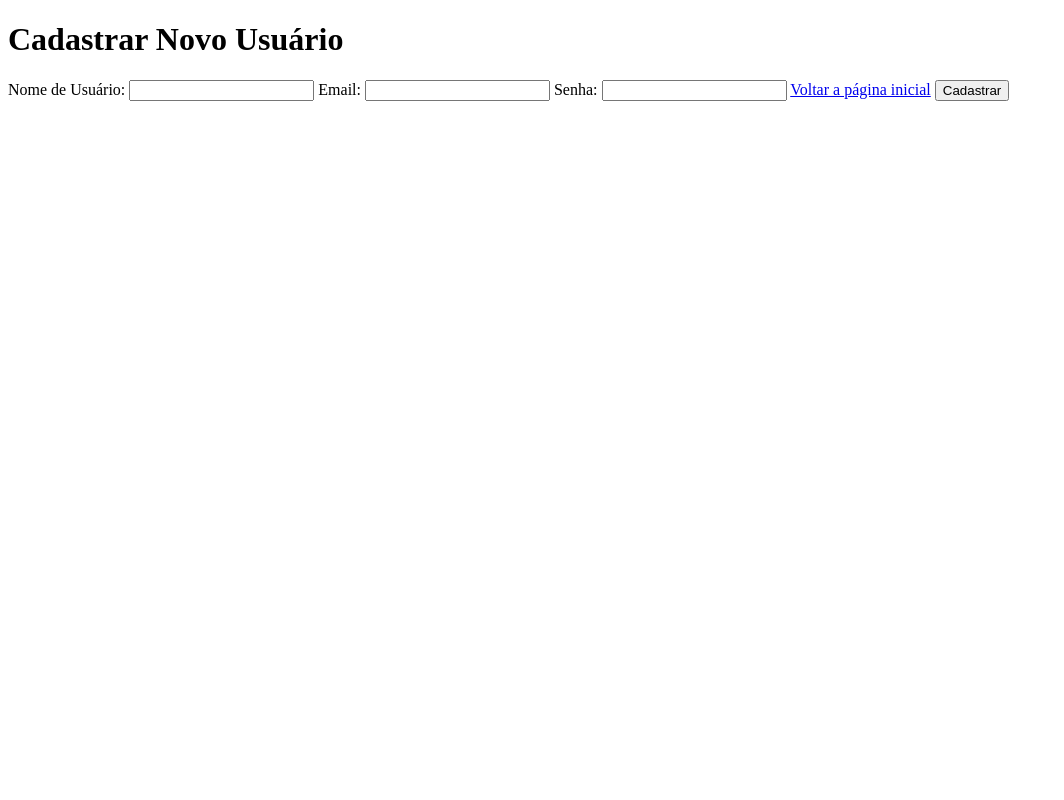
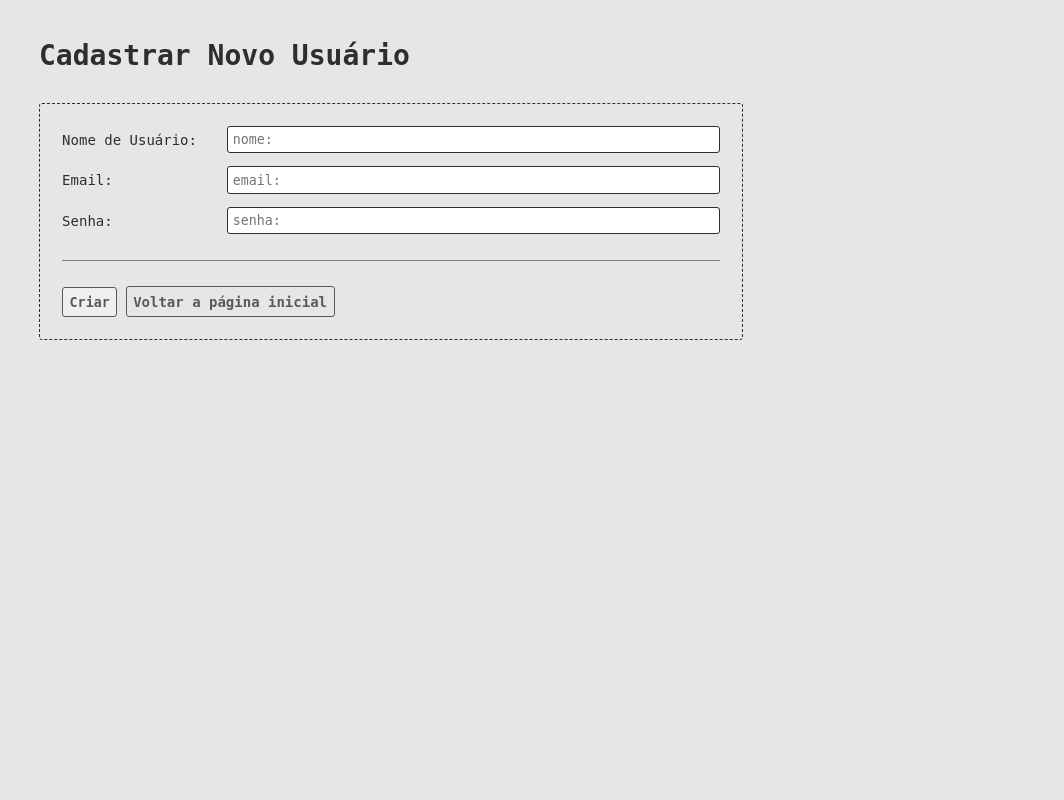
Before and after one commit to AntonyHaro/php-contacts-crud, a PHP site: page /create/create.html in a window 1280 px wide. Shown: the whole page, without its empty margins (0-1064 px from the left). Run offline with PHP 8.4, Linux system fonts and the light colour scheme.

Commit message:
estilização dos formulários e melhor tratamento dos arquivos de processamento

```diff
--- a/create/create.html
+++ b/create/create.html
@@ -3,21 +3,51 @@
     <head>
         <meta charset="UTF-8" />
         <title>Cadastrar Novo Usuário</title>
+        <link rel="stylesheet" href="../css/reset.css" />
+        <link rel="stylesheet" href="../css/theme.css" />
+        <link rel="stylesheet" href="../css/form.css" />
     </head>
     <body>
-        <h1>Cadastrar Novo Usuário</h1>
-        <form action="create.php" method="post">
-            <label for="username">Nome de Usuário:</label>
-            <input type="text" name="username" id="username" required />
+        <main>
+            <h1>Cadastrar Novo Usuário</h1>
+            <form action="create.php" method="post">
+                <div class="input-container">
+                    <label for="username"
+                        >Nome de Usuário:
+                        <input
+                            type="text"
+                            name="username"
+                            id="username"
+                            placeholder="nome:"
+                            required
+                    /></label>
 
-            <label for="email">Email:</label>
-            <input type="email" name="email" id="email" required />
+                    <label for="email"
+                        >Email:
+                        <input
+                            type="email"
+                            name="email"
+                            id="email"
+                            placeholder="email:"
+                            required
+                    /></label>
 
-            <label for="password">Senha:</label>
-            <input type="password" name="password" id="password" required />
-
-            <a href="../index.php">Voltar a página inicial</a>
-            <input type="submit" value="Cadastrar" />
-        </form>
+                    <label for="password"
+                        >Senha:
+                        <input
+                            type="password"
+                            name="password"
+                            id="password"
+                            placeholder="senha:"
+                            required
+                    /></label>
+                </div>
+                <hr />
+                <div class="button-container">
+                    <button type="submit">Criar</button>
+                    <a href="../index.php">Voltar a página inicial</a>
+                </div>
+            </form>
+        </main>
     </body>
 </html>
--- /dev/null
+++ b/css/form.css
@@ -0,0 +1,27 @@
+form {
+  width: 55vw;
+  border: 1px dashed var(--text-color);
+  padding: 1.7rem;
+  border-radius: var(--border-radius);
+  display: grid;
+  gap: 2rem;
+}
+
+.input-container {
+  display: grid;
+  gap: 1rem;
+}
+
+label {
+  display: flex;
+  justify-content: space-between;
+  align-items: center;
+}
+
+input {
+  width: 75%;
+  padding: 0.4rem;
+  border: 1px solid var(--text-color);
+  border-radius: var(--border-radius);
+  outline: none;
+}
--- a/css/reset.css
+++ b/css/reset.css
@@ -4,3 +4,45 @@
   box-sizing: border-box;
   font-family: monospace;
 }
+
+body {
+  height: 100vh;
+  font-size: 14px;
+  background-color: var(--body-background);
+  color: var(--text-color);
+}
+
+main {
+  padding: 3rem;
+  display: grid;
+  gap: 1rem;
+}
+
+h1 {
+  margin-bottom: 1.5%;
+}
+
+button,
+a {
+  text-decoration: none;
+  font-weight: bold;
+  color: var(--secondary-text-color);
+  padding: 0.5rem;
+  border: 1px solid var(--secondary-text-color);
+  border-radius: var(--border-radius);
+  transition: 0.2s;
+}
+
+button:hover,
+a:hover {
+  cursor: pointer;
+  border-color: var(--highlight-color);
+  color: var(--highlight-color);
+  border-radius: 0;
+}
+
+hr {
+  height: 1px;
+  border: 0;
+  background-color: gray;
+}
--- /dev/null
+++ b/css/theme.css
@@ -0,0 +1,8 @@
+:root {
+  --text-color: hsl(0, 0%, 18%);
+  --secondary-text-color: hsl(0, 0%, 35%);
+  --highlight-color: hsl(0, 100%, 62%);
+  --body-background: hsl(0, 0%, 90%);
+  --primary-background: hsl(0, 0%, 84%);
+  --border-radius: 3px;
+}
--- a/delete/delete.php
+++ b/delete/delete.php
@@ -17,11 +17,11 @@ if ($_SERVER["REQUEST_METHOD"] == "POST") {
     try {
         $sql = "DELETE FROM users WHERE id = :id";
         $stmt = $conn->prepare($sql);
-        $stmt->bindParam(":id", $id, PDO::PARAM_INT); // Definir o tipo como inteiro
+        $stmt->bindParam(":id", $id, PDO::PARAM_INT);
 
         if ($stmt->execute()) {
-            echo "Usuário deletado com sucesso!";
-            echo "<a href='../index.php'>Voltar a página inicial</a>";
+            header("location: ../index.php");
+            exit();
         } else {
             echo "Erro ao excluir usuário";
         }
--- a/index.php
+++ b/index.php
@@ -6,6 +6,7 @@
     <meta name="viewport" content="width=device-width, initial-scale=1.0" />
     <title>Início</title>
     <link rel="stylesheet" href="css/reset.css" />
+    <link rel="stylesheet" href="css/theme.css">
     <link rel="stylesheet" href="css/home.css" />
 </head>
 
--- a/update/update.php
+++ b/update/update.php
@@ -25,8 +25,8 @@ if ($_SERVER["REQUEST_METHOD"] == "POST") {
         $stmt->bindParam(":id", $id, PDO::PARAM_INT);
 
         if ($stmt->execute()) {
-            echo "Usuário atualizado com sucesso!";
-            echo "<a href='../index.php'>Voltar a página inicial</a>";
+            header("location: ../index.php");
+            exit();
         } else {
             echo "Erro ao atualizar usuário.";
         }
```
Also changed, not shown: create/create.php (+5 -3 lines), css/home.css (+6 -58 lines), delete/delete.html (+25 -8 lines), home.html (added, +51 -0 lines), update/update.html (+41 -13 lines).
